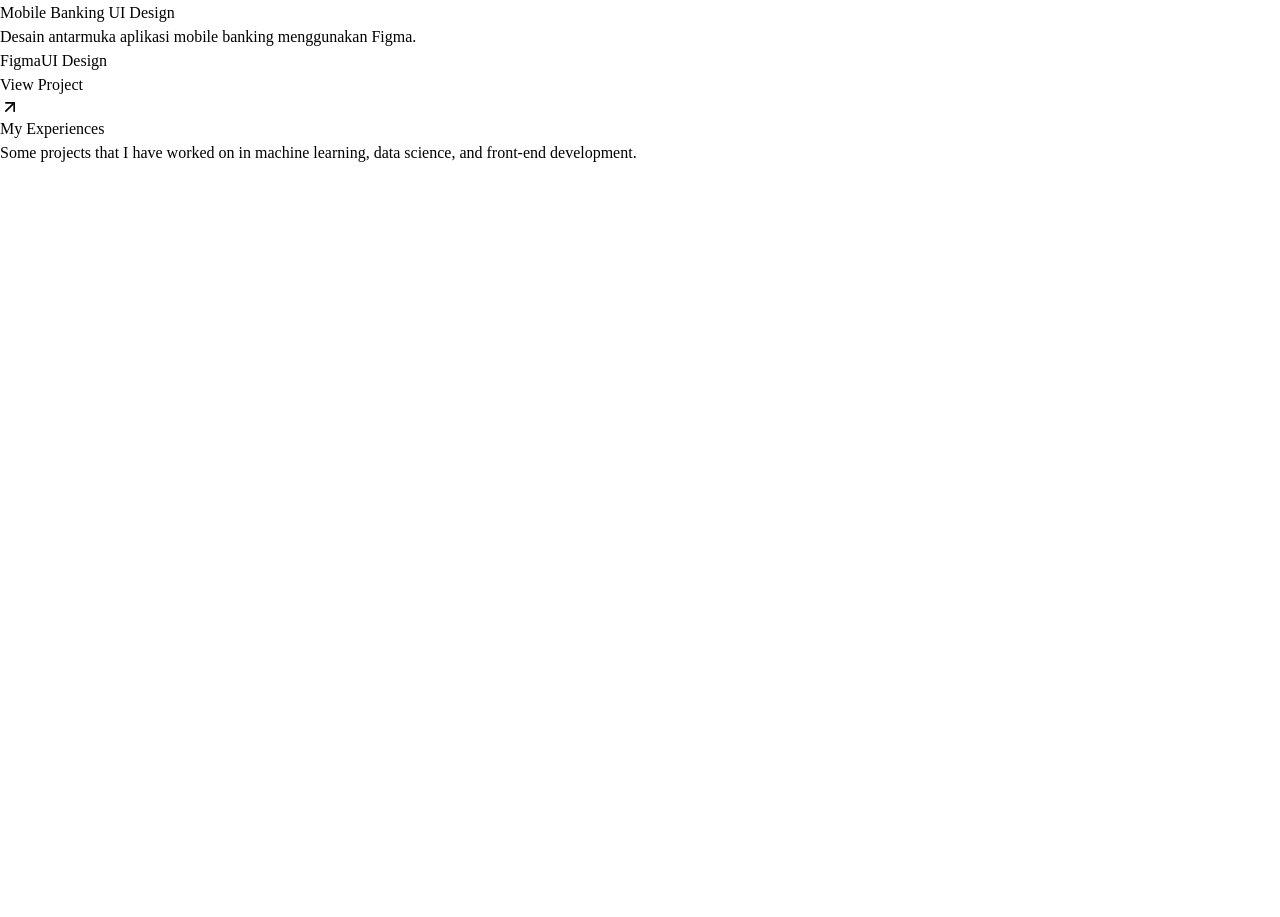
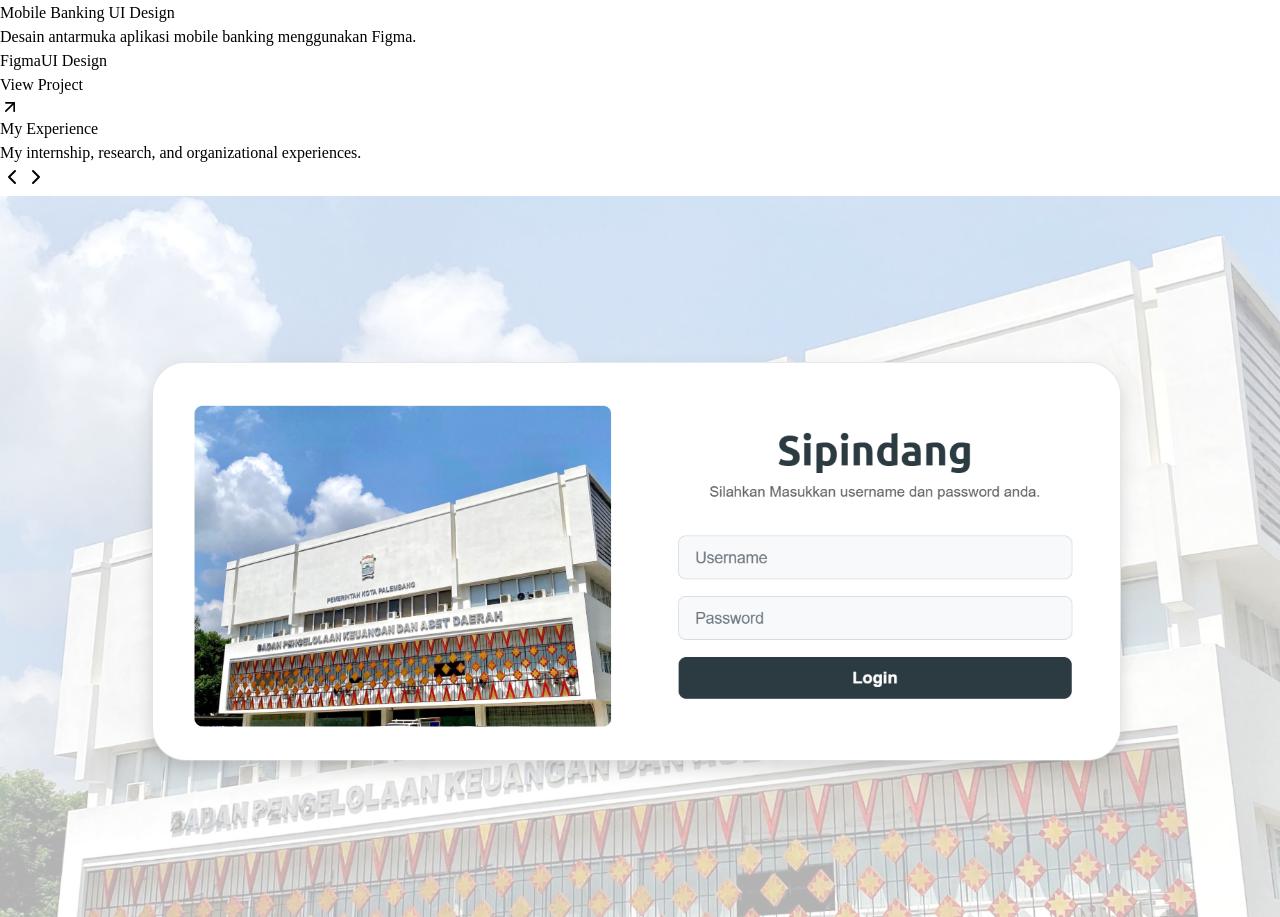
Before and after one commit to retnnoo/portofolio, a React (Vite) app: page / in a window 1280 px wide. Shown: the part 5184-6101 px from the top of the page. Before the commit the page ends 5349 px from the top, so only its background shows below. Built offline with nearby package versions, Linux system fonts and the light colour scheme.

Commit message:
Update experiences

```diff
--- a/src/components/Experiences.jsx
+++ b/src/components/Experiences.jsx
@@ -1,20 +1,175 @@
-import React, { useRef, useState } from "react";
-import {ArrowUpRight, ChevronLeft, ChevronRight,} from "lucide-react";
+import React, { useRef } from "react";
+import { ChevronLeft, ChevronRight } from "lucide-react";
+import sipindang from "../assets/img/sipindang.png";
+import SelulerKu from "../assets/img/SelulerKu.png";
+
+const experiences = [
+  {
+    position: "Front-End Developer Intern",
+    company: "Diskominfo Kota Palembang",
+    period: "Jan 2025 - Apr 2025",
+    description:
+      "Mengembangkan dan memelihara Sistem Informasi Aset Daerah serta membantu pengembangan sistem SP2D.",
+    skills: ["Laravel", "Bootstrap", "JavaScript"],
+    image: sipindang,
+  },
+
+  {
+    position: "Machine Learning Researcher",
+    company: "Personal Research Project",
+    period: "2025",
+    description:
+      "Melakukan penelitian klasifikasi PCOS menggunakan TabNet dan SHAP.",
+    skills: ["Python", "TabNet", "SHAP"],
+    image:
+      "https://images.unsplash.com/photo-1555949963-aa79dcee981c",
+  },
+
+  {
+    position: "Staff Himpunan Mahasiswa",
+    company: "Teknik Informatika",
+    period: "2024",
+    description:
+      "Berpartisipasi dalam kegiatan organisasi dan pengelolaan acara.",
+    skills: ["Leadership", "Communication", "Teamwork"],
+    image:
+      "https://images.unsplash.com/photo-1522202176988-66273c2fd55e",
+  },
+
+  {
+    position: "Staff Himpunan Mahasiswa",
+    company: "Teknik Informatika",
+    period: "2024",
+    description:
+      "Berpartisipasi dalam kegiatan organisasi dan pengelolaan acara.",
+    skills: ["Leadership", "Communication", "Teamwork"],
+    image:
+      "https://images.unsplash.com/photo-1522202176988-66273c2fd55e",
+  },
+];
 
 const Experiences = () => {
+  const sliderRef = useRef(null);
+
+  const getScrollAmount = () => {
+    const card =
+      sliderRef.current?.querySelector(".experience-card");
+
+    if (!card) return 350;
+
+    return card.offsetWidth + 16;
+  };
+
+  const scrollLeft = () => {
+    sliderRef.current?.scrollBy({
+      left: -getScrollAmount(),
+      behavior: "smooth",
+    });
+  };
+
+  const scrollRight = () => {
+    sliderRef.current?.scrollBy({
+      left: getScrollAmount(),
+      behavior: "smooth",
+    });
+  };
+
   return (
-    <section className="relative overflow-hidden">
+    <section className="relative overflow-hidden mt-10">
       <div className="mx-auto px-8 sm:px-15 lg:px-10 2xl:px-20 mt-10">
-
         {/* HEADER */}
         <div>
-          <h2 className="md:text-5xl text-3xl 2xl:text-7xl font-bold leading-tight text-cyan-400">
-            My Experiences
+          <h2 className="md:text-5xl text-3xl 2xl:text-7xl font-bold text-cyan-400">
+            My Experience
           </h2>
-          <p className="mt-5 2xl:py-5 text-sm md:text-lg 2xl:text-3xl text-white max-w-2xl 2xl:max-w-4xl">
-            Some projects that I have worked on in machine
-            learning, data science, and front-end development.
+
+          <p className="mt-5 text-sm md:text-lg 2xl:text-3xl text-white max-w-2xl 2xl:max-w-4xl">
+            My internship, research, and organizational experiences.
           </p>
+        </div>
+
+        <div className="relative mt-8">
+          {/* LEFT */}
+          <button
+            onClick={scrollLeft}
+            className="absolute -left-3 md:-left-6 top-1/2 -translate-y-1/2 z-20 w-8 h-8 md:w-12 md:h-12
+              rounded-full bg-[#07182E] border border-cyan-400 text-cyan-400 flex items-center justify-center
+              shadow-[0_0_20px_rgba(34,211,238,0.35)] hover:bg-cyan-400
+              hover:text-black transition"
+            >
+            <ChevronLeft size={24} />
+          </button>
+
+          {/* RIGHT */}
+          <button
+            onClick={scrollRight}
+            className="absolute -right-3 md:-right-6 top-1/2 -translate-y-1/2 z-20 w-8 h-8 md:w-12 md:h-12
+              rounded-full bg-[#07182E] border border-cyan-400 text-cyan-400 flex items-center justify-center
+              shadow-[0_0_20px_rgba(34,211,238,0.35)] hover:bg-cyan-400
+              hover:text-black transition"
+          >
+            <ChevronRight size={24} />
+          </button>
+
+          <div
+            ref={sliderRef}
+            className="flex gap-4 overflow-x-auto scroll-smooth scrollbar-hide snap-x snap-mandatory px-14 md:px-16 md:mr-10 md:ml-10 py-3 mr-8 ml-8"
+          >
+            {experiences.map((exp, index) => (
+              <div
+                key={index}
+                className="experience-card snap-start group
+                min-w-[248px]
+                md:min-w-[355px]
+                2xl:min-w-[470px]
+
+                max-w-[248px]
+                md:max-w-[355px]
+                2xl:max-w-[470px]
+
+                bg-white border-2 border-cyan-400 rounded-3xl overflow-hidden flex-shrink-0 hover:-translate-y-2 transition-all duration-500"
+              >
+                {/* IMAGE */}
+                <div className="overflow-hidden">
+                  <img
+                    src={exp.image}
+                    alt={exp.position}
+                    className="w-full h-30 md:h-50 2xl:h-65 object-cover group-hover:scale-105 transition duration-500"
+                  />
+                </div>
+
+                {/* CONTENT */}
+                <div className="p-4">
+                  <p className="text-xs md:text-sm 2xl:text-lg font-bold text-cyan-700">
+                    {exp.company}
+                  </p>
+
+                  <h3 className="text-xs md:text-base 2xl:text-xl font-bold text-black mt-2">
+                    {exp.position}
+                  </h3>
+
+                  <p className="text-gray-500 text-sm 2xl:text-lg mt-1">
+                    {exp.period}
+                  </p>
+
+                  <p className="text-gray-600 text-xs md:text-sm 2xl:text-xl mt-2 leading-relaxed">
+                    {exp.description}
+                  </p>
+
+                  <div className="flex flex-wrap gap-1 2xl:gap-2 mt-3">
+                    {exp.skills.map((skill, i) => (
+                      <span
+                        key={i}
+                        className="md:px-3 px-2 py-2 text-xs 2xl:text-sm rounded-full font-semibold bg-cyan-400 text-black"
+                      >
+                        {skill}
+                      </span>
+                    ))}
+                  </div>
+                </div>
+              </div>
+            ))}
+          </div>
         </div>
       </div>
     </section>
--- a/src/components/Hero.jsx
+++ b/src/components/Hero.jsx
@@ -8,11 +8,11 @@ const Hero = () => {
       <div className="mx-auto px-5 sm:px-6 lg:px-10 2xl:px-20 min-h-0 flex items-center py-10 lg:py-15 2xl:py-25">
         <div className="grid lg:grid-cols-2 gap-10 items-center w-full">
           <div className="order-2 lg:order-1 text-center lg:text-left">
-            <p className="text-white uppercase tracking-[0.3em] text-sm sm:text-base 2xl:text-2xl font-medium mb-5">Hello, I'm</p>
-            <h1 className="text-4xl md:text-6xl 2xl:text-8xl font-extrabold leading-tight text-cyan-400">
+            <p className="text-white uppercase tracking-[0.3em] text-sm sm:text-base 2xl:text-3xl font-medium mb-5">Hello, I'm</p>
+            <h1 className="text-4xl md:text-6xl 2xl:text-7xl font-extrabold leading-tight text-cyan-400">
               Retno Wardani
             </h1>
-            <h2 className="mt-5 text-xl sm:text-2xl lg:text-3xl 2xl:text-5xl font-semibold text-gray-300">Frontend Developer & Data Enthuaiast</h2>
+            <h2 className="mt-5 text-xl sm:text-2xl lg:text-3xl 2xl:text-4xl font-semibold text-gray-300">Frontend Developer & Data Enthuaiast</h2>
             <p className="mt-6 2xl:mt-10 text-gray-400 text-sm sm:text-base 2xl:text-3xl leading-relaxed max-w-xl lg:max-w-lg 2xl:max-w-4xl mx-auto lg:mx-0">
               Turning data into insights, building responsive web interfaces, and creating clean visual designs are my main interests.
               I’m an Informatics Engineering graduate from Sriwijaya University focused on data, front-end development, and graphic design,
--- a/src/components/Projects.jsx
+++ b/src/components/Projects.jsx
@@ -98,7 +98,7 @@ const filteredProjects =
 
         {/* HEADER */}
         <div>
-          <h2 className="md:text-5xl text-3xl 2xl:text-7xl font-bold leading-tight text-cyan-400">
+          <h2 className="md:text-4xl text-3xl 2xl:text-7xl font-bold leading-tight text-cyan-400">
             My Projects
           </h2>
 
@@ -116,7 +116,7 @@ const filteredProjects =
               className={`
                 px-4 py-2
                 rounded-full
-                text-xs md:text-sm
+                text-xs md:text-sm 2xl:text-2xl
                 font-medium
                 border
                 transition-all
@@ -190,21 +190,12 @@ const filteredProjects =
                 {/* CONTENT */}
                 <div className="2xl:p-5 p-3">
                   <div className="flex items-center justify-between">
-                    <span className="text-xs md:text-sm 2xl:text-lg font-bold text-[#001f68]">
+                    <span className="text-xs md:text-sm 2xl:text-lg font-bold text-cyan-700">
                       {project.role}
                     </span>
 
                     <span
-                      className="
-                        px-2 py-1
-                        rounded-full
-                        text-[10px]
-                        md:text-xs
-                        font-semibold
-                        bg-cyan-100
-                        text-cyan-800
-                      "
-                    >
+                      className="px-2 py-1 rounded-full text-[10px] md:text-xs font-semibold bg-cyan-100 text-cyan-800">
                       {project.category}
                     </span>
                   </div>
--- a/src/components/Skills.jsx
+++ b/src/components/Skills.jsx
@@ -7,7 +7,7 @@ const Skills = () => {
     <section className="relative overflow-hidden mt-5 mb-5">
       <div className="mx-auto px-8 sm:px-15 lg:px-10 2xl:px-20 grid grid-cols-1 lg:grid-cols-2 lg:gap-20 gap-10 2xl:gap-40 items-center">
         <div>
-          <h2 className="md:text-5xl text-3xl 2xl:text-7xl font-bold leading-tight text-cyan-400">
+          <h2 className="md:text-4xl text-3xl 2xl:text-7xl font-bold leading-tight text-cyan-400">
             Skills and
             <br/>
             Digital Experiences
```
